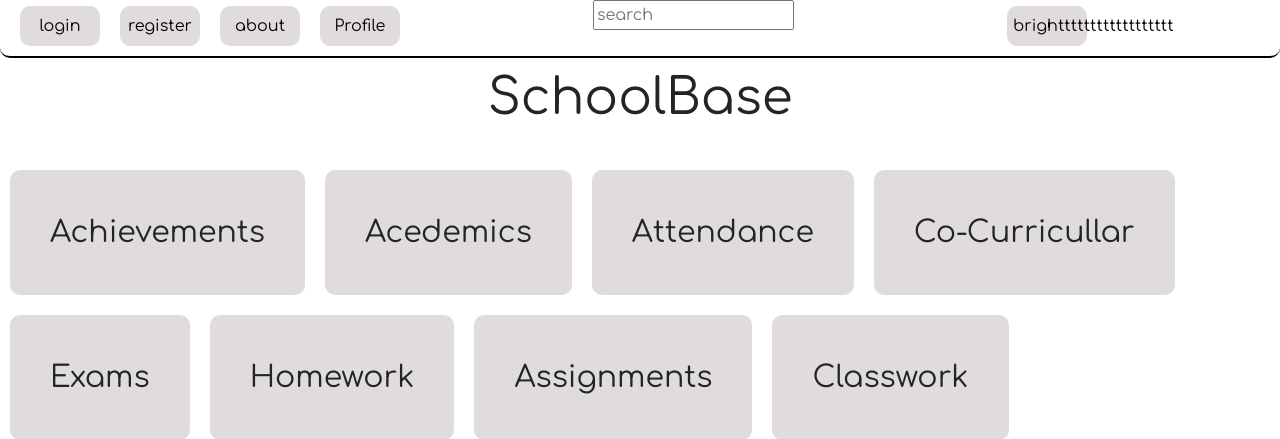
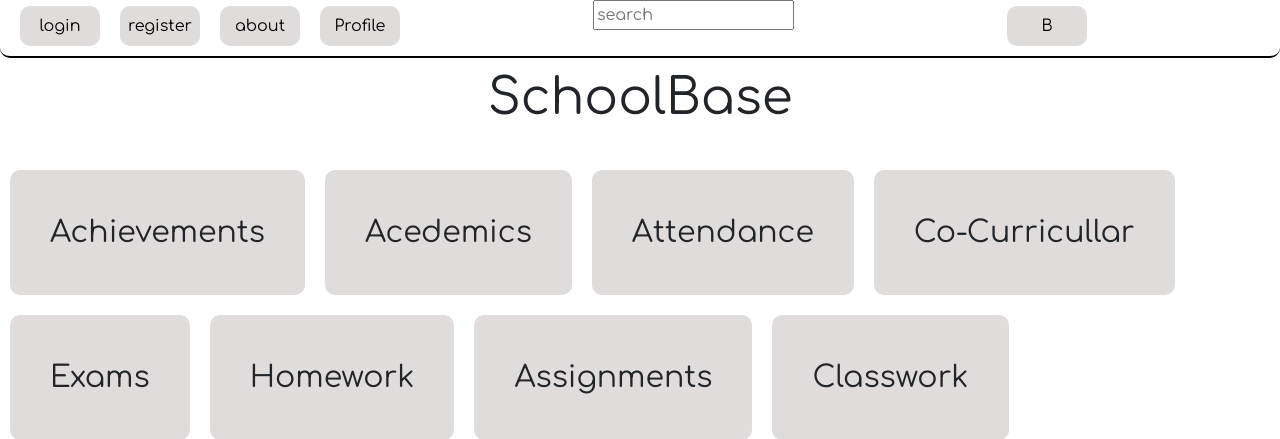
Before and after one commit to arul-sinha/SchoolBase, a Flask app: page / in a window 1280 px wide. Shown: the top 439 px of the page. Run offline with Flask 3, Linux system fonts and the light colour scheme; some libraries are stand-ins or nearby versions.

Commit message:
updated styles

```diff
--- a/website/templates/index.html
+++ b/website/templates/index.html
@@ -17,7 +17,7 @@
                 <form id="search_form" action="/search"><input name="search_form" type="text" placeholder="search"></form>
             </div>
             <div id="nav_left_btn">
-                <a href="/login"><button id="nav_btn">brightttttttttttttttttt</button></a>
+                <a href="/login"><button id="nav_btn">B</button></a>
             </div>
             <br>
         </div>
```
